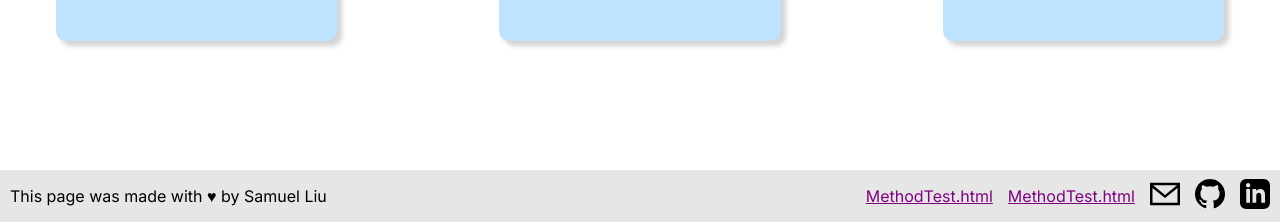
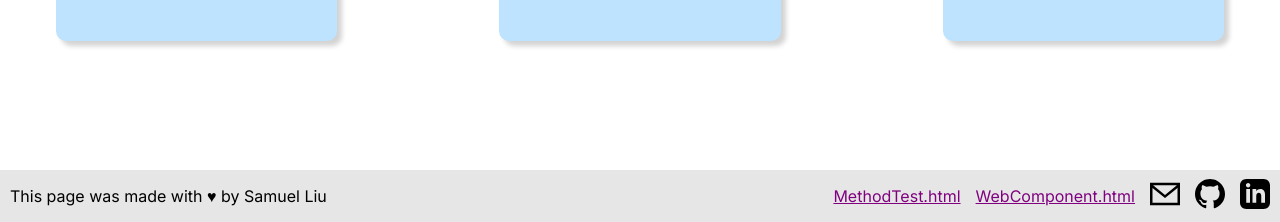
Before and after one commit to samliu000/cse134-hw5, a plain HTML site: page index.html in a window 1280 px wide. Shown: the part 578-800 px from the top of the page. Drawn offline with Linux system fonts and the light colour scheme.

Commit message:
Add link to webcomponent.html on home page

```diff
--- a/index.html
+++ b/index.html
@@ -62,7 +62,7 @@
 		<p>This page was made with &hearts; by Samuel Liu</p>
 		<div>
 			<a class="homework-link" href="methodtest.html">MethodTest.html</a>
-			<a class="homework-link" href="methodtest.html">MethodTest.html</a>
+			<a class="homework-link" href="webcomponent.html">WebComponent.html</a>
 			<a href="mailto:samuel.liu1004+website@gmail.com">
 				<img src="images/email_icon.svg" alt="Email Icon" width="30" height="30">
 			</a>
```
